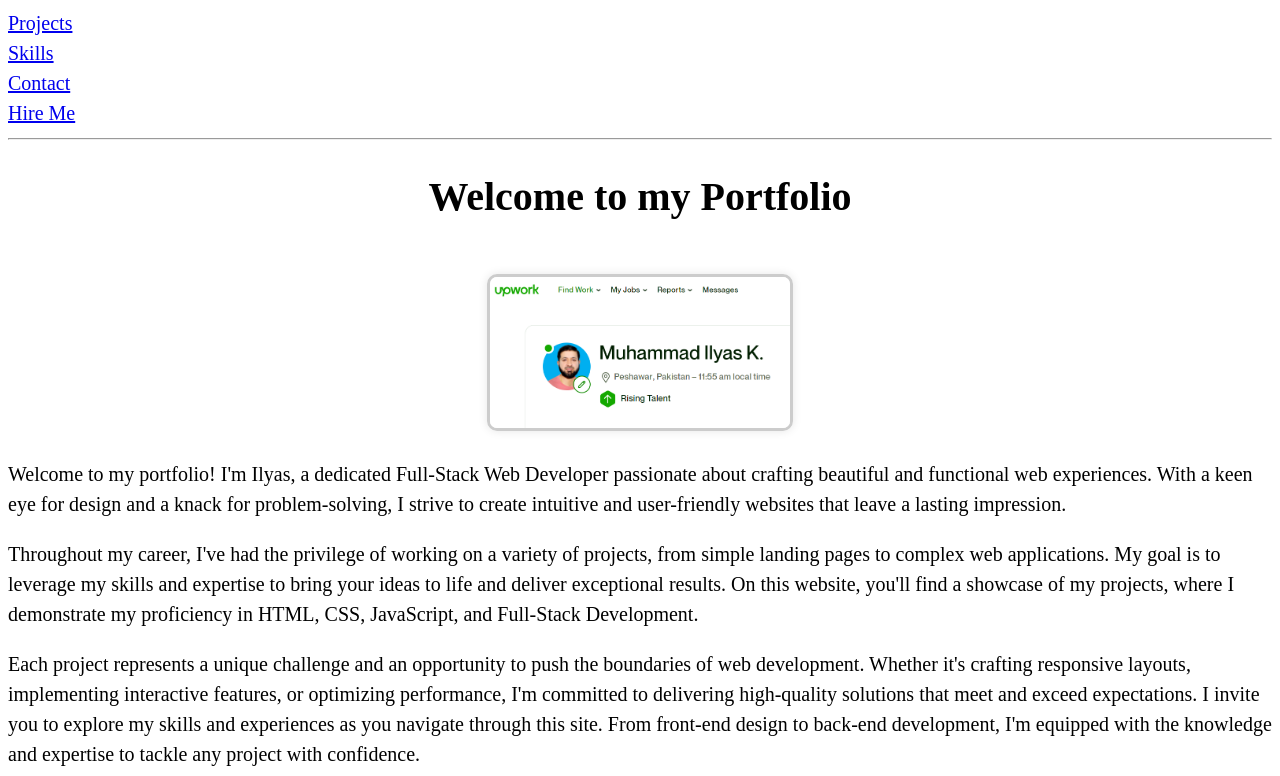
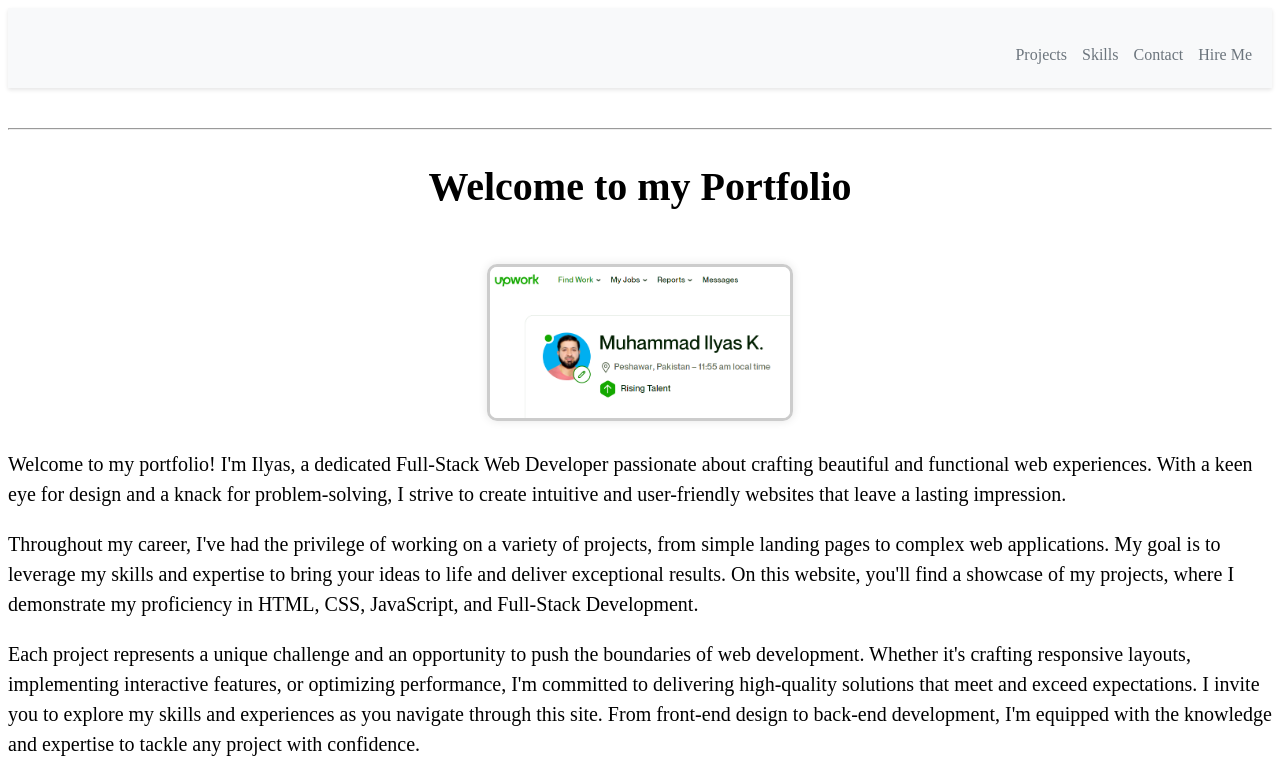
Before and after one commit to Muhammad-Ilyas-Khan/portfolio-ilyas, a plain HTML site: page index.html in a window 1280 px wide. Shown: the top 776 px of the page. Drawn offline with Linux system fonts and the light colour scheme.

Commit message:
links style add

```diff
--- a/index.html
+++ b/index.html
@@ -5,17 +5,18 @@
     <meta name="viewport" content="width=device-width, initial-scale=1.0" />
     <title>Home</title>
     <link rel="stylesheet" href="style.css">
-    <a href="projects/projects.html">Projects</a>
-    <br />
-    <a href="skills/skills.html">Skills</a>
-    <br />
-    <a href="contact/contact.html">Contact</a>
-    <br />
-    <a href="hire-me/form.html">Hire Me</a>
   </head>
+  <body>
+    <header class="header">
+      <nav>
+          <a href="projects/projects.html">Projects</a>
+          <a href="skills/skills.html">Skills</a>
+          <a href="contact/contact.html">Contact</a>
+          <a href="hire-me/form.html">Hire Me</a>
+      </nav>
+  </header>
   <br />
   <hr />
-  <body>
     <h1 id="top">Welcome to my Portfolio</h1>
     <p>
       <div class="image-container">
--- a/style.css
+++ b/style.css
@@ -9,10 +9,53 @@ img {
     text-align: center;
     padding: 20px;
   }
+  .header {
+    color: #333; /* Text color */
+    padding: 30px 0; /* Increase padding for top and bottom */
+    box-shadow: 0 2px 4px rgba(0, 0, 0, 0.1); /* Shadow for a subtle effect */
+    text-align: center; /* Center-align text */
+}
+nav {
+  display: inline-block; /* Display navigation links horizontally */
+  float: right; /* Align to the right */
+  margin-top: 10px; /* Add top margin */
+}
+nav a {
+  color: #666; /* Text color for navigation links */
+  text-decoration: none; /* Remove underline */
+  font-size: 18px; /* Small font size */
+  transition: color 0.3s ease; /* Smooth color transition on hover */
+}
 
+nav a:hover {
+  color: #333; /* Darker text color on hover */
+}
   h1 {
     text-align: center;
   }
+  .header {
+    background-color: #f8f9fa; /* Light gray background color */
+    padding: 20px; /* Add padding to the header */
+    display: flex; /* Use flexbox to align items vertically */
+  align-items: center; /* Center items vertically */
+
+  }
+  .header nav {
+    margin-left: auto; /* Push nav to the right */
+  }
+  .header nav a {
+    text-decoration: none; /* Remove underline from links */
+    color: #6c757d; /* Gray text color */
+    margin-left: 10px; /* Add spacing between links */
+    font-size: 16px; /* Smaller font size */
+  }
+
+  .header nav a:hover {
+    color: #495057; /* Darker gray text color on hover */
+  }
+
+
+
   footer {
     text-align: center;
   }
```
